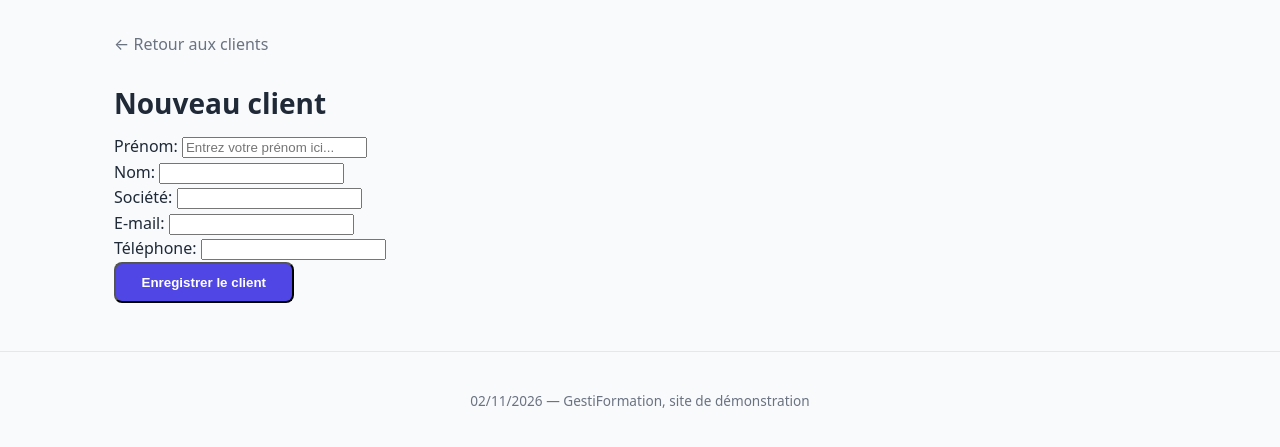
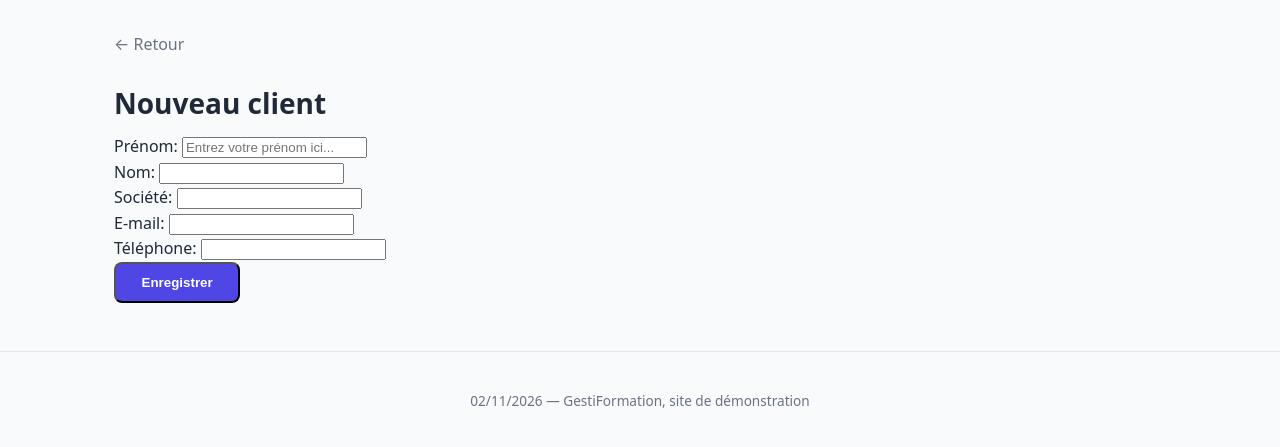
Before and after one commit to lamamram/261102-django, a Django app: page /clients/nouveau/ in a window 1280 px wide. Shown: the part 53-500 px from the top of the page. Run offline with Django 5.2, Linux system fonts and the light colour scheme.

Commit message:
j3: support3 ModelForm OK

```diff
--- a/catalog/templates/catalog/form.html
+++ b/catalog/templates/catalog/form.html
@@ -1,11 +1,11 @@
 {% extends "catalog/base.html" %}
 
-{% block titre %}Nouveau Formulaire - {{ block.super }}{% endblock titre %}
+{% block titre %}{{ titre }} - {{ block.super }}{% endblock titre %}
 
 {% block contenu %}
 <section class="formulaire">
-    <p class="retour"><a href="{% url "catalog:clients" %}">&larr; Retour aux clients</a></p>
-    <h1>Nouveau client</h1>
+    <p class="retour"><a href="{% url retour %}">&larr; Retour</a></p>
+    <h1>{{ titre }}</h1>
 
     <form method="post" class="form">
         {# tout formulaire en POST DOIT utiliser un jeton CSRF #}
@@ -28,7 +28,7 @@
         </div>
         {% endfor %}
 
-        <button type="submit" class="btn">Enregistrer le client</button>
+        <button type="submit" class="btn">Enregistrer</button>
     </form>
 </section>
 {% endblock contenu %}
--- a/catalog/views.py
+++ b/catalog/views.py
@@ -1,7 +1,7 @@
 from django.shortcuts import render, get_object_or_404, redirect
 from django.http import HttpRequest, HttpResponse
 from .models import Formation, Intervention, Client
-from .forms import NouveauClientForm
+from .forms import NouveauClientForm, ClientForm
 from django.db.models import Q
 
 # Create your views here.
@@ -56,8 +56,7 @@ def page_introuvable(request, exception):
 def interne(request):
     return render(request, "catalog/500.html", status=500)
 
-
-def nouveau_client(request):
+def deprecated_nouveau_client(request):
     # en POST j'arrive ici car j'ai soumis le formulaire
     if request.method == 'POST':
         form = NouveauClientForm(request.POST)
@@ -68,8 +67,31 @@ def nouveau_client(request):
             return redirect('catalog:clients')
     else:
         # En GET j'arrive depuis un lien et je vois le formulaire vierge
-        form = NouveauClientForm()
-    return render(request, 'catalog/form.html', {'form': form})
+        # form = NouveauClientForm()
+        form = ClientForm()
+
+    return render(request, 'catalog/form.html', {
+        'form': form
+    })
+
+
+def nouveau_client(request):
+    if request.method == 'POST':
+        form = ClientForm(request.POST)
+        if form.is_valid():
+            # ici forme CONTIENT un objet Modèle !!! qui peut utiliser save() --> create et/ ou  update
+            client = form.save()
+            return redirect('catalog:clients')
+    else:
+        form = ClientForm()
+
+    # à partir de deux vues qui pourraient utiliser le template GENERIQUE form.html
+    # on a besoin de variabiliser d'autres éléments
+    return render(request, 'catalog/form.html', {
+        'form': form,
+        'titre': 'Nouveau client',
+        'retour': 'catalog:clients'
+    })
 
 def liste_clients(request: HttpRequest):
     # q vient d'un queryPAram adossée à l'url en GET: domain/xxxx?q=blabla%20blibli
```
Also changed, not shown: db.sqlite3.
